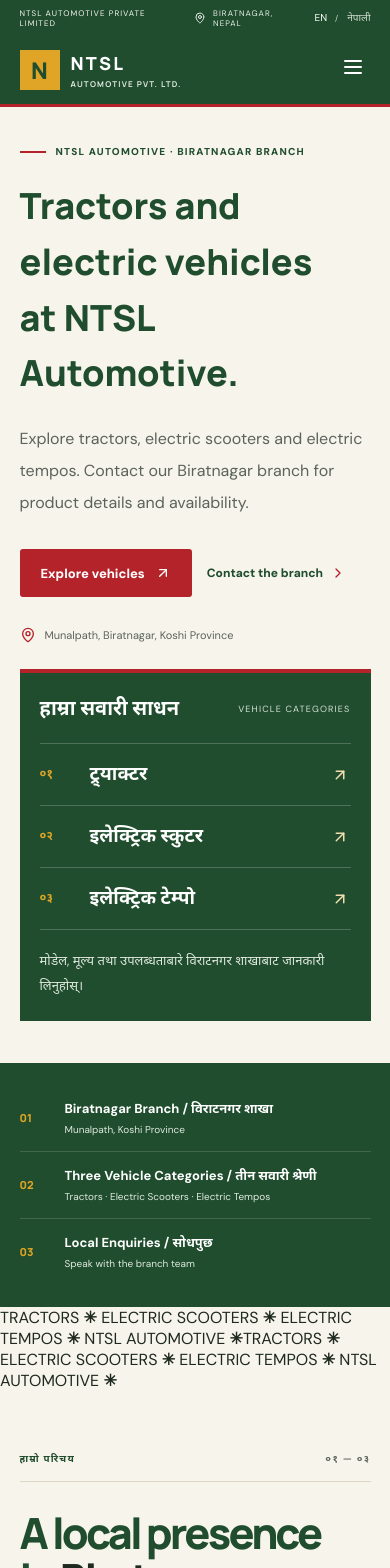
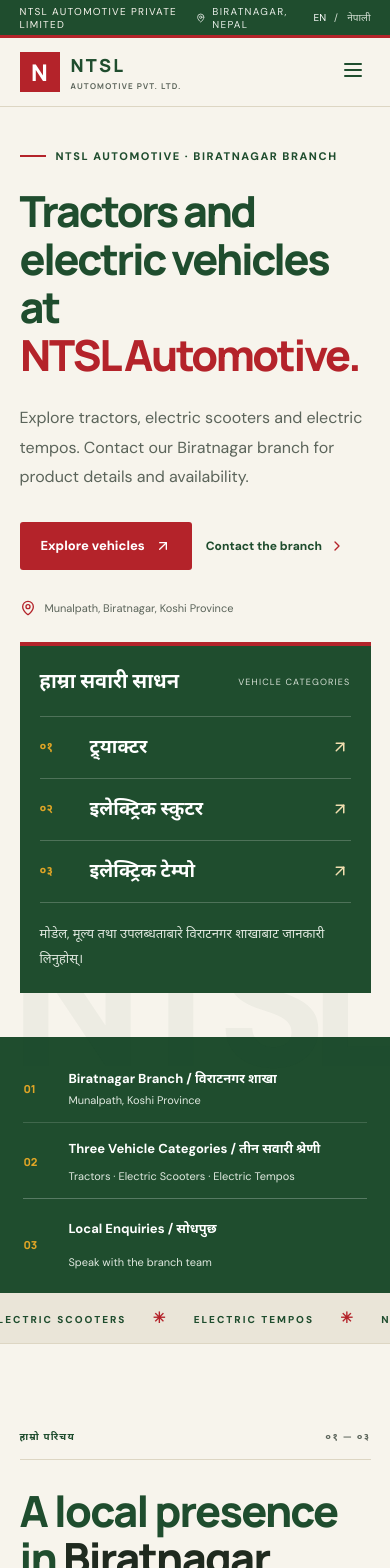
Before and after one commit to karkihubbb/ntsl-automotive, a React (Vite) app: page / in a window 390 px wide. Shown: the top 1568 px of the page. Built offline with nearby package versions, Linux system fonts and the light colour scheme.

Commit message:
Add premium motion and editorial design treatment for concept preview

```diff
--- a/src/index.css
+++ b/src/index.css
@@ -497,3 +497,76 @@ body{min-width:320px}
  .hero-category-panel{padding:22px 20px}
  .hero-category-panel>a{padding:17px 0}
 }
+
+
+/* Premium motion-led concept — isolated preview branch */
+:root{scroll-behavior:smooth}
+.site{overflow:hidden}
+.topline{font-size:10px;letter-spacing:.13em}
+.header{background:rgba(247,244,236,.96);color:var(--brand-ink);backdrop-filter:blur(14px);border-bottom:1px solid var(--brand-border);border-top:3px solid var(--brand-crimson);position:sticky;top:0;z-index:30}
+.header .logo strong{color:var(--brand-green)}
+.header .logo small{color:var(--brand-muted)}
+.header .logo-mark{background:var(--brand-crimson);color:white}
+.header .nav{color:var(--brand-ink)}
+.header .nav-contact{background:var(--brand-crimson)}
+.header .menu-button{color:var(--brand-green)}
+.hero{position:relative;isolation:isolate;min-height:570px;padding-top:80px;padding-bottom:84px}
+.hero:after{content:"NTSL";position:absolute;z-index:-1;right:-.03em;bottom:-.32em;font-size:clamp(180px,29vw,430px);font-weight:900;letter-spacing:-.09em;line-height:1;color:rgba(31,77,46,.045);pointer-events:none}
+.hero-text{animation:ntsl-rise .9s cubic-bezier(.2,.7,.2,1) both}
+.hero .eyebrow{letter-spacing:.14em;font-size:11px}
+.hero h1{font-size:clamp(48px,5.2vw,76px);line-height:1.06;letter-spacing:-.055em;max-width:760px;margin:24px 0}
+.hero h1 i{font-style:normal;color:var(--brand-crimson);display:inline-block;animation:ntsl-word-in 1s .18s both}
+.hero-text>p{max-width:530px;font-size:16px;line-height:1.85}
+.hero-actions{margin-top:30px;gap:14px}
+.hero-photo{display:flex!important;height:440px;min-height:440px;background:#e9e7dd;clip-path:polygon(9% 0,100% 0,100% 100%,0 100%,0 12%);animation:ntsl-photo-in 1s .12s both}
+.hero-photo img{object-fit:contain;mix-blend-mode:multiply;transform:scale(1.02);transition:transform .8s cubic-bezier(.2,.7,.2,1)}
+.hero-photo:hover img{transform:scale(1.07)}
+.hero-photo-caption{letter-spacing:.04em}
+.trust-strip{display:grid;grid-template-columns:repeat(3,1fr);gap:0;padding:18px 6%;align-items:center}
+.trust-strip>div{padding:0 24px;border-right:1px solid #ffffff55}
+.trust-strip>div:last-child{border:0}
+.trust-strip span{font-size:11px}
+.trust-strip strong{font-size:13px}
+.trust-strip small{font-size:11px}
+.motion-marquee{overflow:hidden;background:#eae5d8;border-bottom:1px solid var(--brand-border);padding:15px 0;color:var(--brand-green)}
+.motion-marquee-track{display:flex;width:max-content;animation:ntsl-marquee 34s linear infinite}
+.motion-marquee-track span{white-space:nowrap;font-size:11px;letter-spacing:.2em;font-weight:800;padding-right:30px}
+.motion-marquee-track b{color:var(--brand-crimson);padding:0 22px;font-size:15px}
+.motion-marquee:hover .motion-marquee-track{animation-play-state:paused}
+.vehicle-section{padding-top:90px;padding-bottom:100px}
+.vehicle-intro h2{font-size:clamp(32px,4vw,52px);letter-spacing:-.04em;line-height:1.12}
+.vehicle-card{border:0;border-bottom:2px solid var(--brand-border);background:#fff;transition:transform .35s cubic-bezier(.2,.7,.2,1),box-shadow .35s}
+.vehicle-card:hover{transform:translateY(-8px);box-shadow:0 22px 50px rgba(20,41,27,.10);border-bottom-color:var(--brand-crimson)}
+.vehicle-card-image{height:245px;overflow:hidden}
+.vehicle-card-image img{transition:transform .65s cubic-bezier(.2,.7,.2,1)}
+.vehicle-card:hover .vehicle-card-image img{transform:scale(1.055)}
+.vehicle-card-copy h3{font-size:22px;letter-spacing:-.02em}
+.section-label{letter-spacing:.12em;font-size:10px}
+.company,.support,.faq-section{padding-top:86px;padding-bottom:90px}
+.company h2,.support-heading h2{letter-spacing:-.04em}
+.contact-section{position:relative;overflow:hidden}
+.contact-section:after{content:"NTSL";position:absolute;right:-.04em;bottom:-.28em;font-size:clamp(150px,25vw,360px);font-weight:900;letter-spacing:-.09em;color:#ffffff09;pointer-events:none}
+@keyframes ntsl-rise{from{opacity:0;transform:translateY(28px)}to{opacity:1;transform:translateY(0)}}
+@keyframes ntsl-word-in{from{opacity:0;transform:translateY(22px) skewY(4deg)}to{opacity:1;transform:translateY(0) skewY(0)}}
+@keyframes ntsl-photo-in{from{opacity:0;transform:translateX(34px) scale(.985)}to{opacity:1;transform:translateX(0) scale(1)}}
+@keyframes ntsl-marquee{from{transform:translateX(0)}to{transform:translateX(-50%)}}
+.nepali .hero h1{font-size:clamp(42px,4.8vw,66px);line-height:1.5;letter-spacing:0}
+@media(max-width:900px){
+ .hero{min-height:unset;padding-top:55px;padding-bottom:58px}
+ .hero-photo{height:350px;min-height:350px}
+ .trust-strip{grid-template-columns:1fr;gap:14px}
+ .trust-strip>div{border-right:0;border-bottom:1px solid #ffffff40;padding:0 0 12px}
+ .trust-strip>div:last-child{border-bottom:0;padding-bottom:0}
+}
+@media(max-width:650px){
+ .header{position:sticky}
+ .hero{padding-top:42px;padding-bottom:44px}
+ .hero h1{font-size:clamp(42px,11vw,54px);line-height:1.12}
+ .nepali .hero h1{font-size:clamp(38px,10vw,48px);line-height:1.55}
+ .hero-photo{height:275px;min-height:275px}
+ .motion-marquee-track span{font-size:10px}
+ .vehicle-section{padding-top:58px;padding-bottom:64px}
+}
+@media(prefers-reduced-motion:reduce){
+ *,*::before,*::after{scroll-behavior:auto!important;animation-duration:.01ms!important;animation-iteration-count:1!important;transition-duration:.01ms!important}
+}
```
